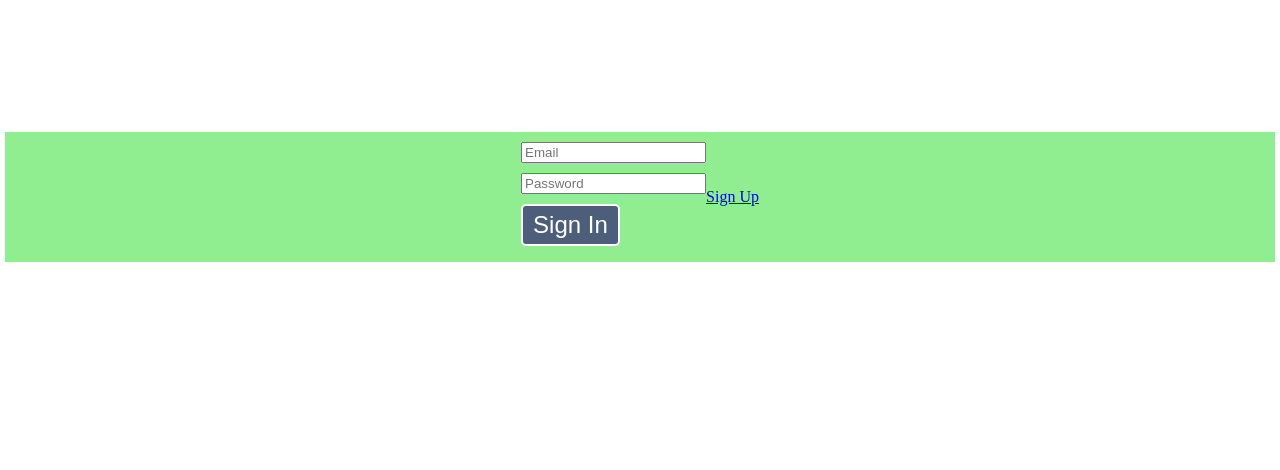
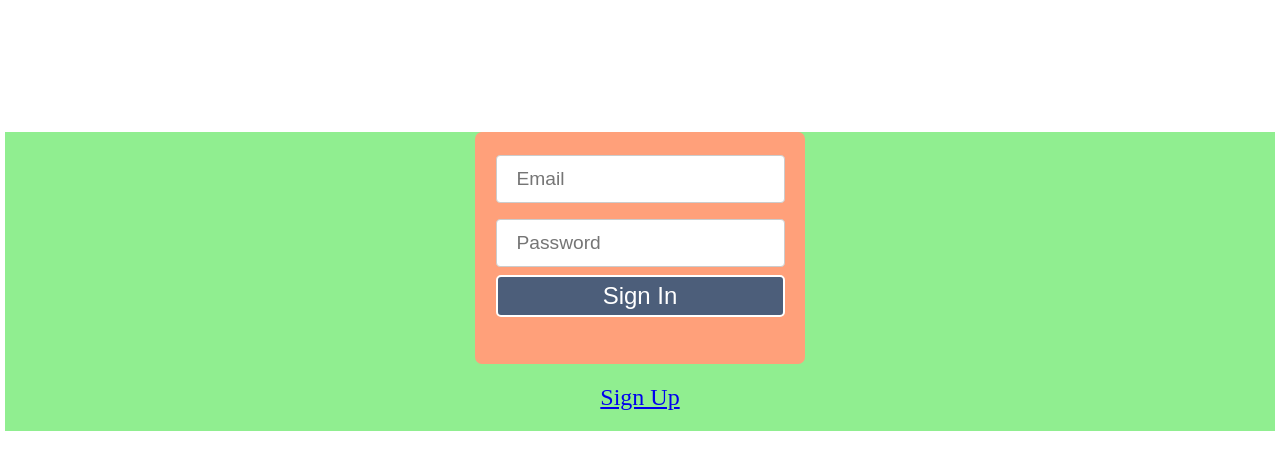
Before and after one commit to tfossum-bingo/multi-tenant-task-list, a React (Create React App) app in the folder client/: page / in a window 1280 px wide. Shown: the top 470 px of the page. Built offline with nearby package versions, Linux system fonts and the light colour scheme.

Commit message:
Consistent layout of sign-in/sign-up/

```diff
--- a/client/src/components/TextInput.js
+++ b/client/src/components/TextInput.js
@@ -4,7 +4,7 @@ import '../styles/TaskPage.css'
 export default (props) =>
   props.fieldType === 'textfield' ? (
     <textarea
-      className="task-entry"
+      // className="task-entry"
       type={props.type}
       name={props.name}
       value={props.value}
@@ -13,7 +13,7 @@ export default (props) =>
     />
   ) : (
       <input
-        className="task-entry"
+        // className="task-entry"
         type={props.type}
         name={props.name}
         value={props.value}
--- a/client/src/index.js
+++ b/client/src/index.js
@@ -6,6 +6,7 @@ import { BrowserRouter } from 'react-router-dom'
 
 
 ReactDOM.render(
+
   <React.StrictMode>
     <BrowserRouter>
       <App />
--- a/client/src/pages/LandingPage.js
+++ b/client/src/pages/LandingPage.js
@@ -4,6 +4,9 @@ import TextInput from '../components/TextInput'
 import { __LoginUser } from '../services/UserService'
 import '../styles/App.css'
 import '../styles/LandingPage.css'
+import '../styles/ListPage.css'
+import '../styles/TaskPage.css'
+
 
 export default class SignIn extends Component {
   constructor() {
@@ -35,9 +38,8 @@ export default class SignIn extends Component {
     const { email, password } = this.state
     return (
       <div className="sign-in-container">
-        <div>
-          <form onSubmit={this.handleSubmit}>
-            <div className="sign-in-field">
+        <div className='sign-in-form'>
+          <form className="flex-column" onSubmit={this.handleSubmit}>
               <TextInput
                 placeholder="Email"
                 name="email"
@@ -45,8 +47,6 @@ export default class SignIn extends Component {
                 value={email}
                 onChange={this.handleChange}
               />
-            </div>
-            <div className="sign-in-field">
               <TextInput
                 placeholder="Password"
                 name="password"
@@ -54,12 +54,11 @@ export default class SignIn extends Component {
                 value={password}
                 onChange={this.handleChange}
               />
-            </div>
-            <button>Sign In</button>
+                <button>Sign In</button>
             {this.state.formError ? <p>Login Error</p> : <p></p>}
           </form>
         </div>
-        <div>
+        <div className='sign-up-link-container'>
           <NavLink to="/signup">
             Sign Up
           </NavLink>
--- a/client/src/pages/ListPage.js
+++ b/client/src/pages/ListPage.js
@@ -10,6 +10,8 @@ import { __GetUsers } from '../services/OrganizationService'
 import '../styles/App.css'
 import '../styles/TaskPage.css'
 import '../styles/ListPage.css'
+
+
 export default class ViewTasks extends Component {
     constructor(props) {
         super()
@@ -95,6 +97,9 @@ export default class ViewTasks extends Component {
                         <div>
                             <Logout></Logout>
                         </div>
+                        <div className='menu-box' >
+                            <i class="fa fa-bars"></i>
+                        </div>
                     </div>
                     <div className="create-task">
                         <div>
--- a/client/src/pages/SignUpPage.js
+++ b/client/src/pages/SignUpPage.js
@@ -1,4 +1,5 @@
 import React, { Component } from 'react'
+import { NavLink } from 'react-router-dom'
 import TextInput from '../components/TextInput'
 import SelectOption from '../components/SelectOption'
 import { __RegisterUser } from '../services/UserService'
@@ -57,7 +58,8 @@ export default class Signup extends Component {
     render() {
         const { name, password, email, organization_id } = this.state
         return (
-            <div className="signup-container">
+            <div className='sign-in-container '>
+                <div className="sign-in-form">
                     <form className="flex-column" onSubmit={this.handleSubmit}>
                         <TextInput
                             placeholder="Your Email"
@@ -80,16 +82,21 @@ export default class Signup extends Component {
                             value={password}
                             onChange={this.handleChange}
                         />
-                    <div>
                             <SelectOption
                                 selectOptions={this.state.organizations}
                                 name="organization_id"
                                 value={organization_id}
                                 onChange={this.handleChange}
                             />
+                        <button>Sign Up</button>
+                        {this.state.formError ? <p>Login Error</p> : <p></p>}
+                    </form>
                 </div>
-                    <button>Sign Up</button>
-                </form>
+                <div className='sign-up-link-container'>
+                    <NavLink to="/">
+                        Return to Sign-In
+                    </NavLink>
+                </div>
             </div>
         )
     }
--- a/client/src/styles/App.css
+++ b/client/src/styles/App.css
@@ -16,7 +16,6 @@ button {
     background-color: rgb(76, 94, 122) ;
     border-radius: 5px;
     text-decoration: none;
-
     border: white solid 2px;
     padding: 5px 10px;
     display: inline-block;
@@ -27,7 +26,7 @@ button:hover {
     /* color: black; */
   }
 
-input[type=text], select {
+input[type=text],input[type=email], input[type=password], select {
     font-size: 1.2em;
     width: 100%;
     padding: 12px 20px;
@@ -37,6 +36,7 @@ input[type=text], select {
     border-radius: 4px;
     box-sizing: border-box;
   }
+
 
   input[type=submit] {
     width: 100%;
--- a/client/src/styles/LandingPage.css
+++ b/client/src/styles/LandingPage.css
@@ -3,15 +3,30 @@ body {
     padding: 5px;
   }
 
-
 .sign-in-container {
     display: flex;
+    flex-direction: column;
     justify-content: center;
     align-items: center;
     background-color: lightgreen;
     margin-top: 10%;
 }
 
+.sign-in-form {
+    display: flex;
+    justify-content: center;
+    align-items: center;
+    width: 300px;
+    background-color: lightsalmon;
+    padding: 15px;
+    border-radius: 7px;
+}
+
 .sign-in-field {
     margin: 10px auto;
 }
+
+.sign-up-link-container {
+    margin: 20px;
+    font-size: 1.5em;
+}
--- a/client/src/styles/ListPage.css
+++ b/client/src/styles/ListPage.css
@@ -17,5 +17,4 @@ body {
     margin-top: 10px;
     padding: 5px;
     width: 400px;
-
 }
```
Also changed, not shown: client/src/styles/index.css (line endings or trailing spaces). Lines whose indentation alone changed are shown as unchanged.
